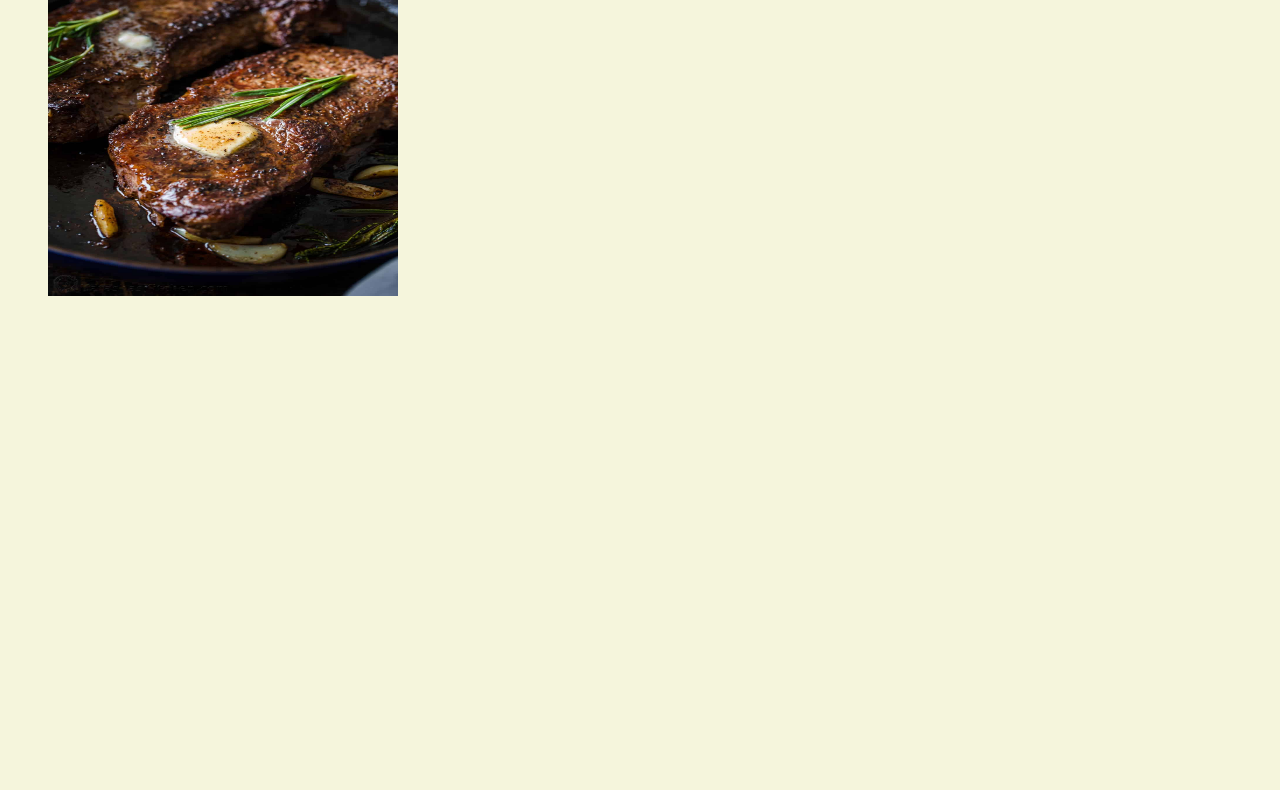
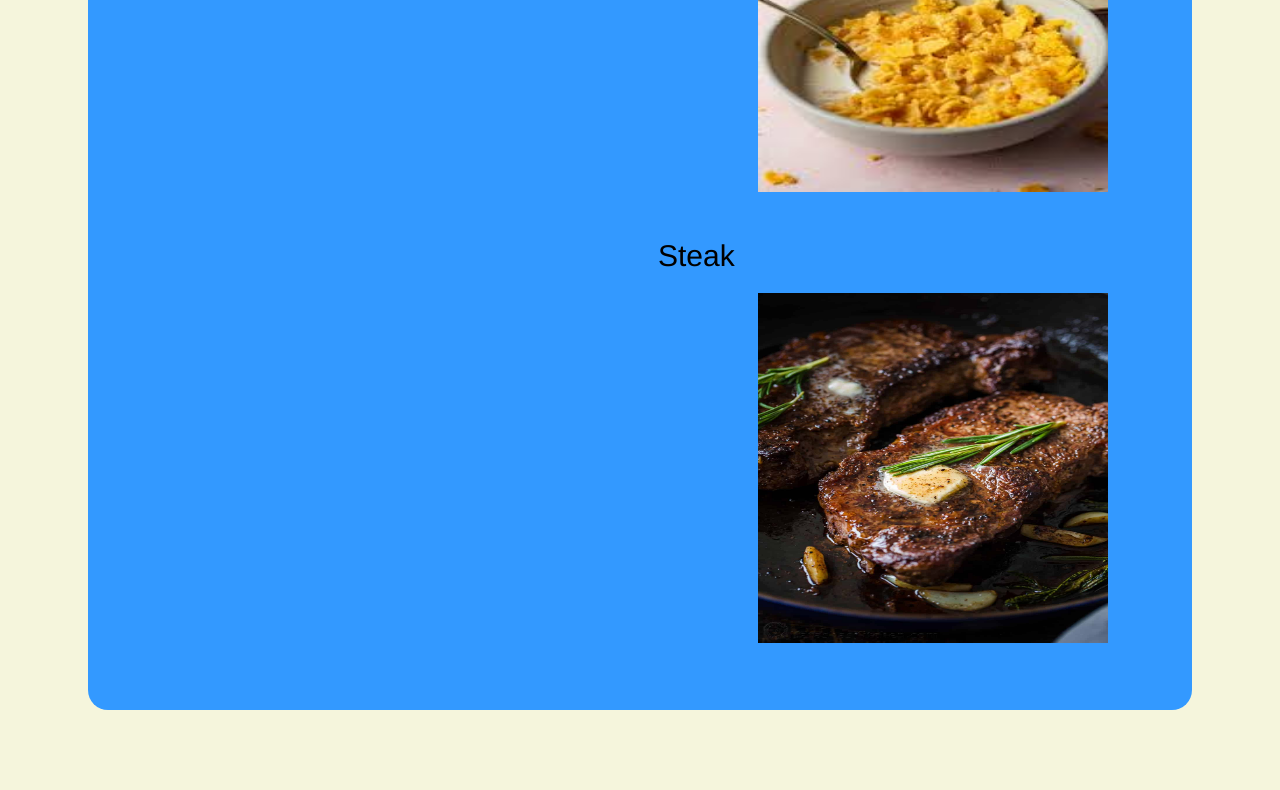
Before and after one commit to Ayden939/odin-recipes, a plain HTML site: page index.html in a window 1280 px wide. Shown: the part 821-1611 px from the top of the page. Before the commit the page ends 1137 px from the top, so only its background shows below. Drawn offline with Linux system fonts and the light colour scheme.

Commit message:
Make imgs links, add padding and margins

```diff
--- a/css/stylesheet.css
+++ b/css/stylesheet.css
@@ -1,13 +1,36 @@
 body{
 
     background-color: beige;
-
+    font-family:'Franklin Gothic Medium', 'Arial Narrow', Arial, sans-serif;
 }
 
 h1{
     text-align: center;
 }
 
-li{
+ul{
+    list-style-type: none;
+    margin: 80px;
+    padding: 20px;
     color: black;
+    border-radius: 20px;
+    border-color: red;
+    background: #3399ff;
 }
+
+a{
+    text-decoration: none;
+    color: black;
+    font-size: 30px;
+    margin-left: 550px;
+
+}
+
+
+img{
+    width: 350px;
+    height:350px;
+    margin-left: 100px;
+    margin-top: 20px;
+    margin-bottom: 40px;
+}
--- a/index.html
+++ b/index.html
@@ -12,11 +12,19 @@
     <h1>Odin Recipes</h1>
     <ul>
         <li><a href="./recipes/stir-fry.html">Chicken Stir Fry</a></li>
-        <img src="./imgs/stir-fry.jpg" alt="Picture of a chicken stir fry plate" width="350" height="350">
+        <a href="./recipes/stir-fry.html">
+            <img src="./imgs/stir-fry.jpg" alt="Picture of a chicken stir fry plate" width="350" height="350">
+        </a>
+
         <li><a href="./recipes/cereal.html">Cereal</a></li>
-        <img src="./imgs/cereal.jpeg" alt="Picture of a bowl of cereal with milk.">
+        <a href="./recipes/cereal.html">
+            <img src="./imgs/cereal.jpeg" alt="Picture of a bowl of cereal with milk.">
+        </a>
+
         <li><a href="./recipes/steak.html">Steak</a></li>
-        <img src="./imgs/steak.jpeg" alt="Picture of a butter and herbs on top with scallions in the pan." height="350" width="350">
+        <a href="./recipes/steak.html">
+            <img src="./imgs/steak.jpeg" alt="Picture of a butter and herbs on top with scallions in the pan." height="350" width="350">
+        </a>
     </ul>
 </body>
 
```
